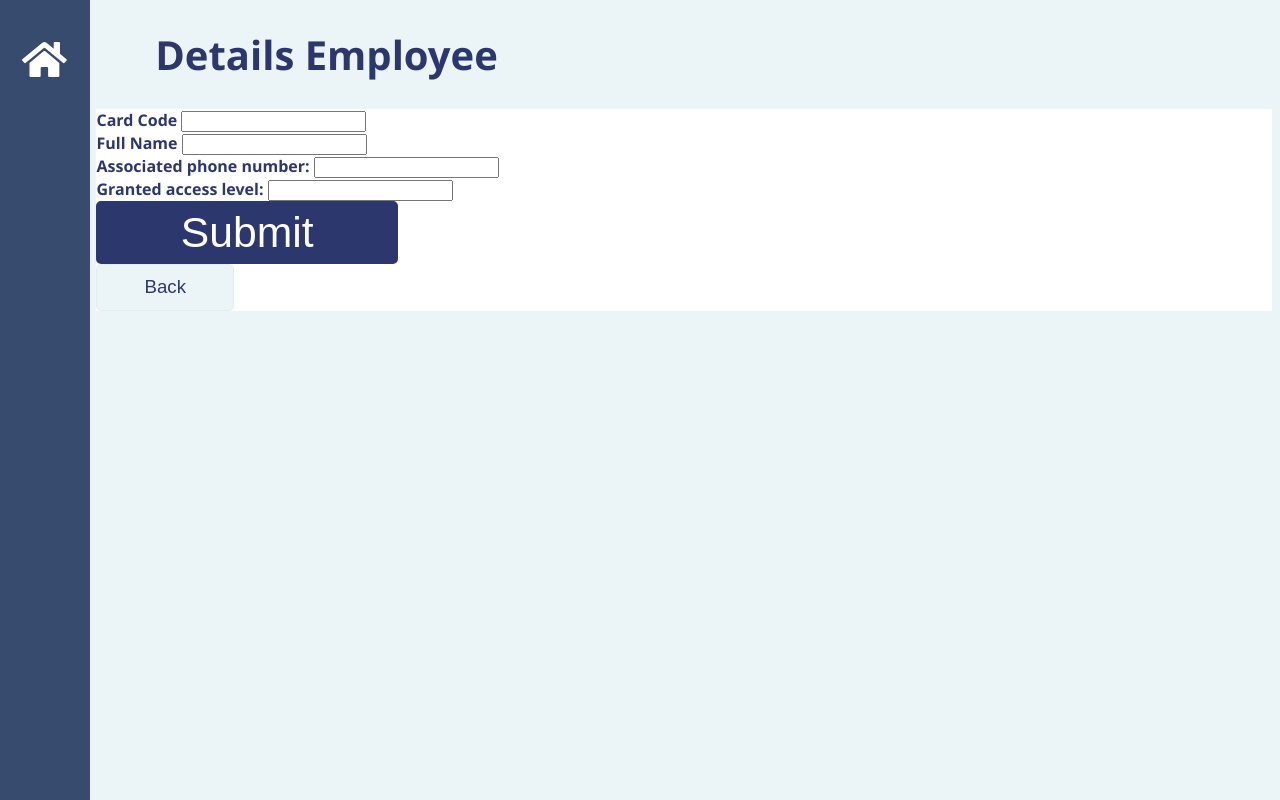
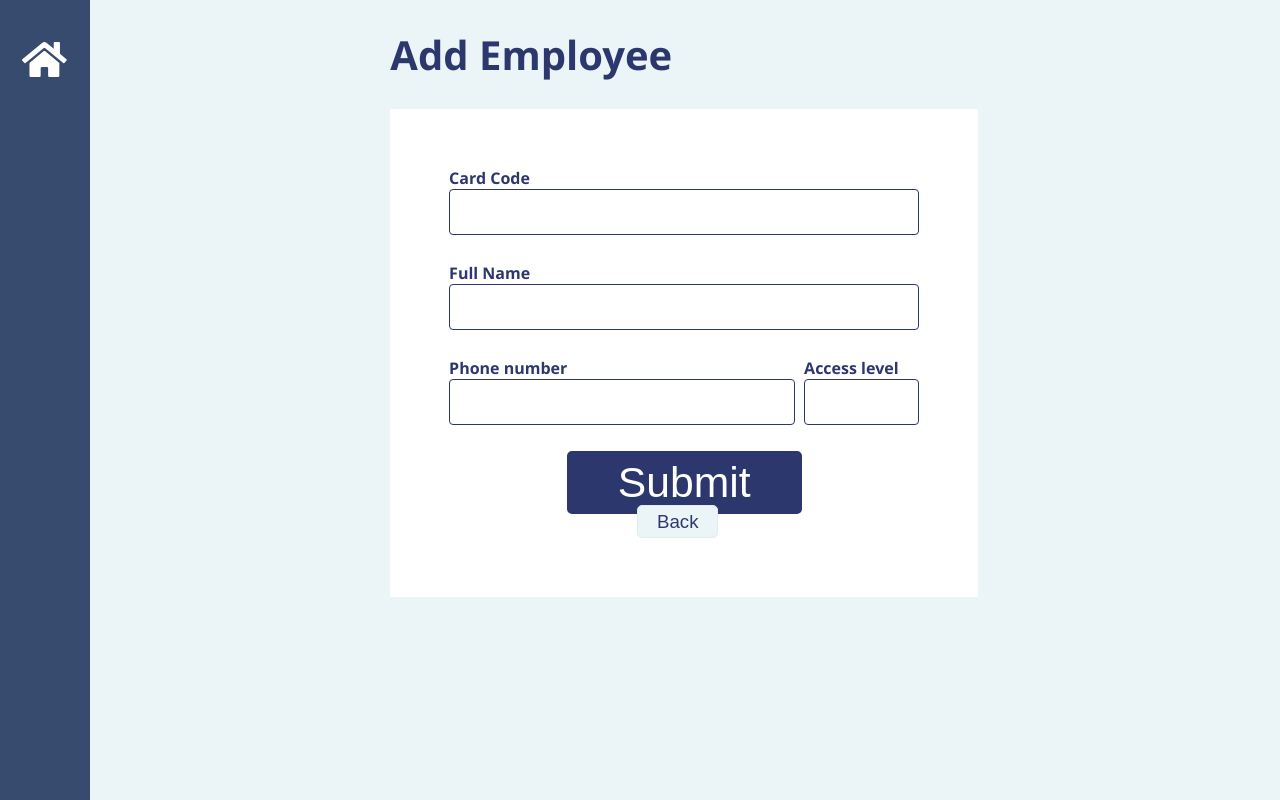
Before and after one commit to callmeFilip/Access_Control_System, a Django app: page /employee/new/ in a window 1280 px wide. Run offline with Django 4.2, Linux system fonts and the light colour scheme.

Commit message:
Improved Add/Remove UI

```diff
--- a/Statistics_Server/Acess_Control_System/user_interface/static/user_interface/main.css
+++ b/Statistics_Server/Acess_Control_System/user_interface/static/user_interface/main.css
@@ -191,15 +201,23 @@ a:visited {
   font-size: 10pt;
 }
 
+/* End of employee details */
+
+
+/* Add/Edit employee */
 #card_form {
-  background-color: white;
+  margin: auto;
+}
+
+#card_form h1 {
+  padding-left: 25%;
 }
 
 #submit-employee-btn {
-  padding-left: 7%;
-  padding-right: 7%;
   padding-top: 5px;
   padding-bottom: 5px;
+
+  width: 100%;
 
   color: white;
   background-color: #2c376d;
@@ -230,6 +248,9 @@ a:visited {
 
   border: 1px solid #e3edf0;
   border-radius: 5px;
+  margin-top: 15%;
+  margin-left: 40%;
+  margin-right: 40%;
 }
 
 #back-btn:hover {
@@ -237,6 +258,46 @@ a:visited {
   color: white;
 }
 
+#form_content {
+  background-color: white;
+  width: 40%;
+  margin: auto;
+  margin-left: 25%;
+  margin-right: 25%;
+  padding: 5%;
+}
+
+#form_content input,
+#form_content label {
+  display: block;
+  width: 100%;
+}
+
+#form_content input {
+  padding: 8px 4px;
+  border: 1px solid #2c376d;
+  border-radius: 4px;
+  box-sizing: border-box;
+  font-size: 18pt;
+}
+
 .form_grid_container {
   display: grid;
+  grid-template-columns: 3fr 1fr;
+  grid-gap: 2%;
+  row-gap: 10%;
 }
+
+.form_grid_item_1,
+.form_grid_item_2,
+.form_grid_item_5 {
+  grid-column-start: 1;
+  grid-column-end: 3;
+}
+
+.form_grid_item_5 {
+  margin: auto;
+  width: 50%;
+}
+
+/* End of Add/Edit employee */
--- a/Statistics_Server/Acess_Control_System/user_interface/templates/user_interface/card_form.html
+++ b/Statistics_Server/Acess_Control_System/user_interface/templates/user_interface/card_form.html
@@ -4,50 +4,52 @@
 
 <!-- Start body-->
 
+<div id="card_form">
   <h1>{{title}} Employee</h1>
-
-<div id="card_form">
+  <div id="form_content">
+    <form method="post">
       <div class="form_grid_container">
-    <form method="post">
         {% csrf_token %}
 
         {{ form.non_field_errors }}
 
-      <div class="form_grid_item">
+        {% if form.card_code %}
+        <div class="form_grid_item_1">
           {{ form.card_code.errors }}
           <label for="card_code">Card Code</label>
           {{ form.card_code }}
         </div>
+        {% endif %}
 
-      <div class="form_grid_item">
+        <div class="form_grid_item_2">
           {{ form.associated_name.errors }}
           <label for="card_code">Full Name</label>
           {{ form.associated_name }}
         </div>
 
-      <div class="form_grid_item">
+        <div class="form_grid_item_3">
           {{ form.associated_phone_number.errors }}
-        {{ form.associated_phone_number.label_tag }}
+          <label for="card_code">Phone number</label>
           {{ form.associated_phone_number }}
         </div>
 
-      <div class="form_grid_item">
+        <div class="form_grid_item_4">
           {{ form.granted_access_level.errors }}
-        {{ form.granted_access_level.label_tag }}
+          <label for="card_code">Access level</label>
           {{ form.granted_access_level }}
         </div>
 
-      <div class="form_grid_item">
+        <div class="form_grid_item_5">
           <button id="submit-employee-btn" type="submit">Submit</button>
         </div>
+
+      </div>
     </form>
-    <div class="form_grid_item">
+
     <a href="{% url 'home-page' %}">
       <button id="back-btn">Back</button>
     </a>
   </div>
-  </div>
-
 
 </div>
 
--- a/Statistics_Server/Acess_Control_System/user_interface/views.py
+++ b/Statistics_Server/Acess_Control_System/user_interface/views.py
@@ -169,7 +169,7 @@ class EmployeeCreateView(CreateView):
     def get_context_data(self, **kwargs):
         context = super(EmployeeCreateView, self).get_context_data(**kwargs)
 
-        context['title'] = 'Details'
+        context['title'] = 'Add'
 
         return context
 
@@ -187,7 +187,7 @@ class EmployeeUpdateView(UpdateView):
     def get_context_data(self, **kwargs):
         context = super(EmployeeUpdateView, self).get_context_data(**kwargs)
 
-        context['title'] = 'Update'
+        context['title'] = 'Edit'
 
         return context
 
```
Also changed, not shown: other parts of Statistics_Server/Acess_Control_System/user_interface/static/user_interface/main.css (+29 -19 lines). Lines whose indentation alone changed are shown as unchanged.
